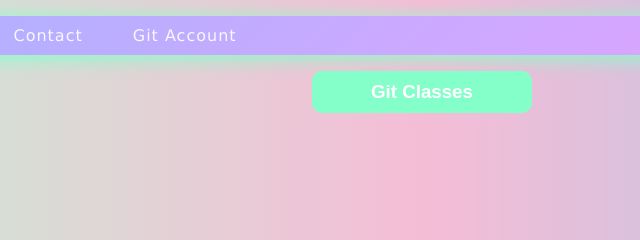
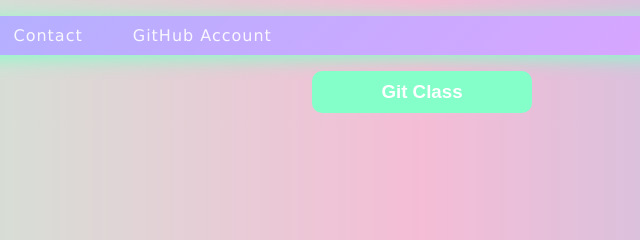
Before and after one commit to chicacode/test-wmad, a plain HTML site: page index.html in a window 1280 px wide. Shown: the top 240 px of the page, 218-858 px from the left. Drawn offline with Linux system fonts and the light colour scheme.

Commit message:
feat: added changes main

```diff
--- a/index.html
+++ b/index.html
@@ -37,7 +37,7 @@
               href="https://github.com/chicacode"
               target="_blank"
               class="active3"
-              >Git Account</a
+              >GitHub Account</a
             >
           </li>
           <li>
@@ -47,7 +47,7 @@
       </div>
     </header>
     <section>
-      <h3>Git Classes</h3>
+      <h3>Git Class</h3>
     </section>
   </body>
 </html>
```
